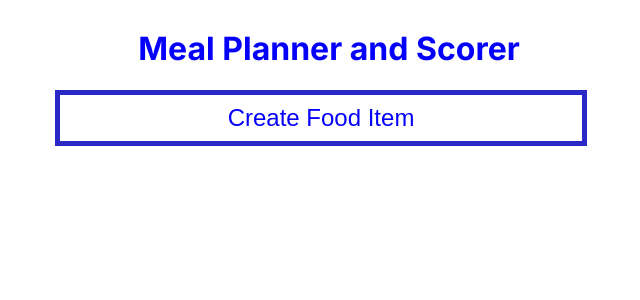
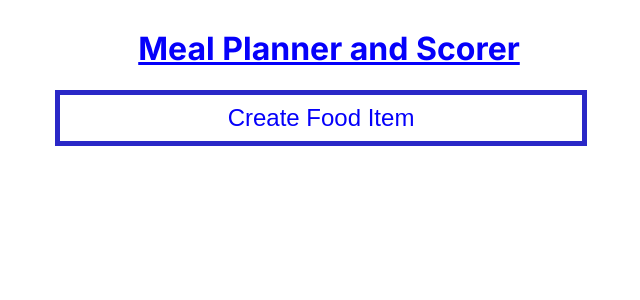
Before and after one commit to jcsmileyjr/MealScorer, a Next.js app in the folder mealscorer/: page / in a window 1280 px wide. Shown: the top 300 px of the page, without its empty margins (319-959 px from the left). Built offline with nearby package versions, Linux system fonts and the light colour scheme.

Commit message:
Refactor Header to link to landing page

```diff
--- a/mealscorer/src/component/Header/page.js
+++ b/mealscorer/src/component/Header/page.js
@@ -1,13 +1,11 @@
 import styles from './header.module.css'
+import Link from "next/link";
 
-/**
- *
- * @returns
- */
+
 export default function header({}) {
     return (
-        <div className={styles.container}>
+        <Link className={styles.container} href="/">
             <h1>Meal Planner and Scorer</h1>
-        </div>
+        </Link>
     )
 }
```
